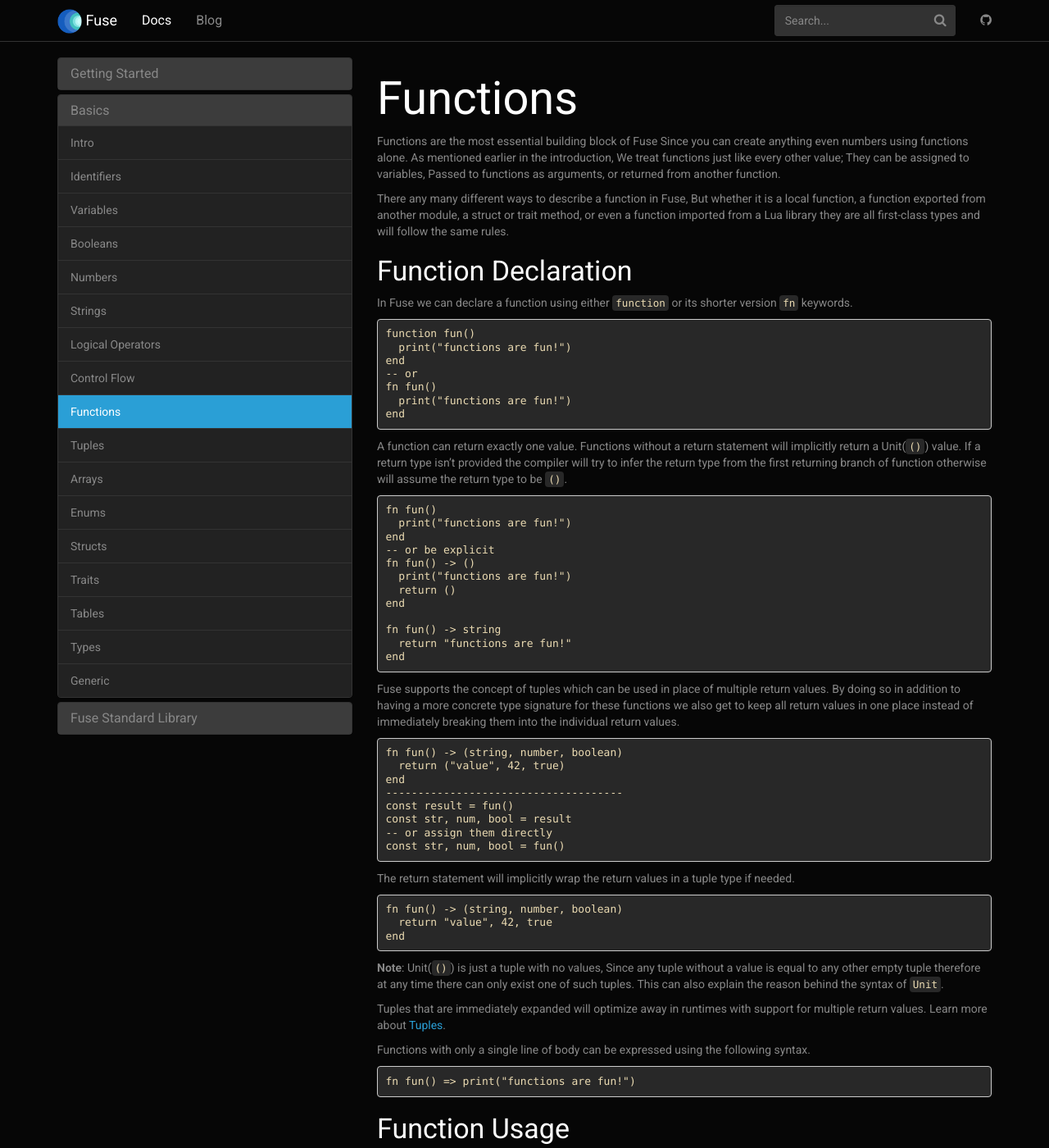
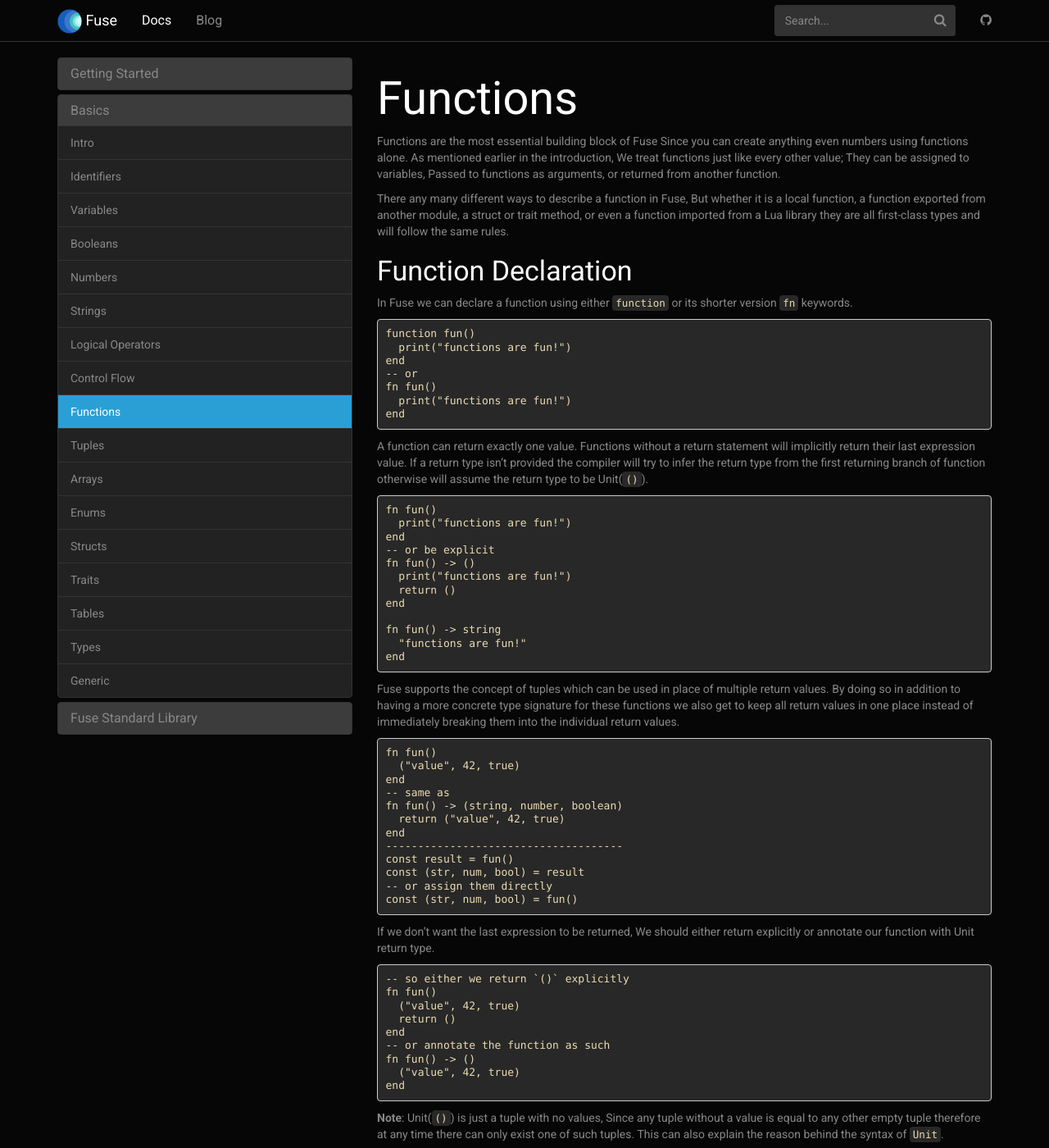
Before and after one commit to fuse-lang/fuse-lang.github.io, a Jekyll site: the page built from _docs/basics/07-functions.md, in a window 1280 px wide and 1400 px high. Shown: the whole window at 82% size. Built offline with Jekyll 4.4.1, drawn with Linux system fonts in a browser that asks for light colours; some of the changed text lies outside the part shown.

Commit message:
update tuples documentation.

````diff
--- a/_docs/basics/08-functions.md
+++ b/_docs/basics/07-functions.md
@@ -21,7 +21,7 @@ fn fun()
 end
 ```
 
-A function can return exactly one value. Functions without a return statement will implicitly return a Unit(`()`) value. If a return type isn't provided the compiler will try to infer the return type from the first returning branch of function otherwise will assume the return type to be `()`.
+A function can return exactly one value. Functions without a return statement will implicitly return their last expression value. If a return type isn't provided the compiler will try to infer the return type from the first returning branch of function otherwise will assume the return type to be Unit(`()`).
 
 ```fuse
 fn fun()
@@ -34,28 +34,38 @@ fn fun() -> ()
 end
 
 fn fun() -> string
-  return "functions are fun!"
+  "functions are fun!"
 end
 ```
 
 Fuse supports the concept of tuples which can be used in place of multiple return values. By doing so in addition to having a more concrete type signature for these functions we also get to keep all return values in one place instead of immediately breaking them into the individual return values.
 
 ```fuse
+fn fun()
+  ("value", 42, true)
+end
+-- same as
 fn fun() -> (string, number, boolean)
   return ("value", 42, true)
 end
 -------------------------------------
 const result = fun()
-const str, num, bool = result
+const (str, num, bool) = result
 -- or assign them directly
-const str, num, bool = fun()
+const (str, num, bool) = fun()
 ```
 
-The return statement will implicitly wrap the return values in a tuple type if needed.
+If we don't want the last expression to be returned, We should either return explicitly or annotate our function with Unit return type.
 
 ```fuse
-fn fun() -> (string, number, boolean)
-  return "value", 42, true
+-- so either we return `()` explicitly
+fn fun()
+  ("value", 42, true)
+  return ()
+end
+-- or annotate the function as such
+fn fun() -> ()
+  ("value", 42, true)
 end
 ```
 
@@ -196,7 +206,7 @@ fn filter(nums: number[], predicate: fn(number) -> boolean) -> number[]
   const result: number[] = []
 
   for i, num in ipairs(nums) do
-    if (predicate(num)) then
+    if predicate(num) then
       result.insert(num)
     end
   end
````
Also changed, not shown: _docs/basics/09-tuples.md (+24 -1 lines).
